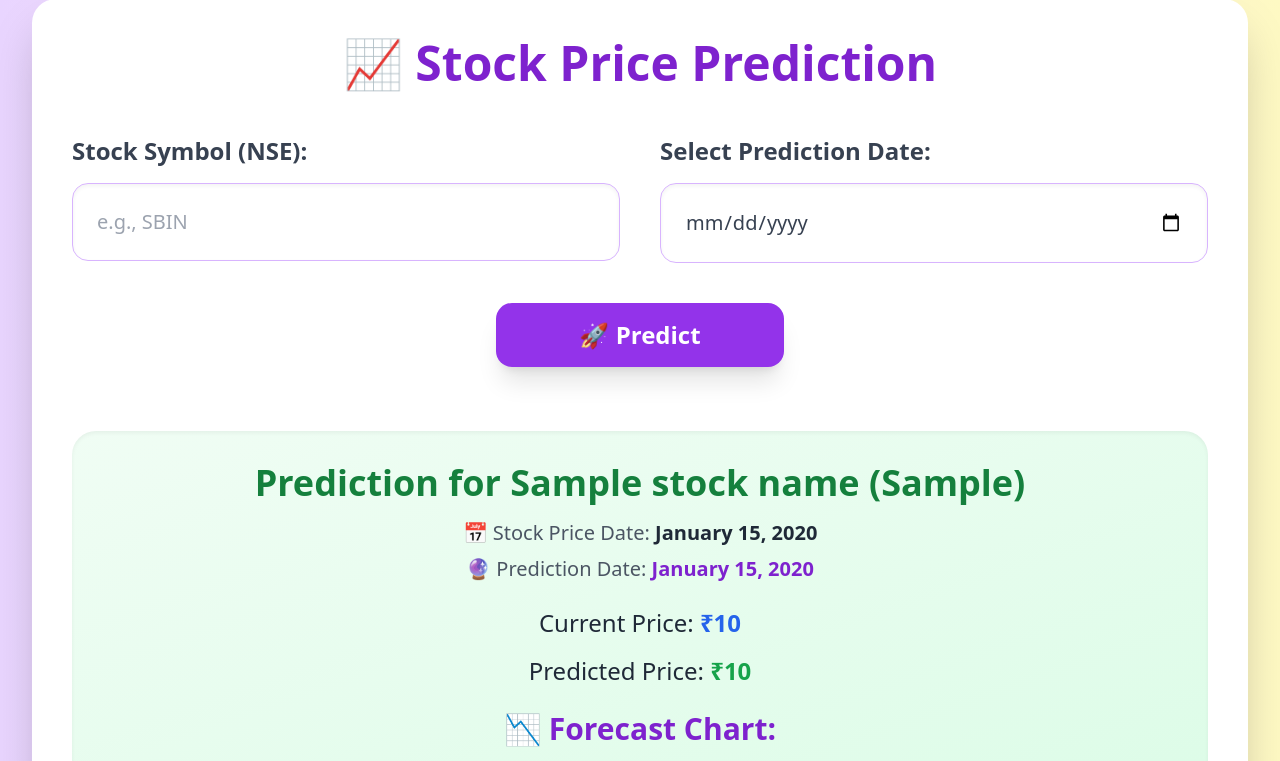
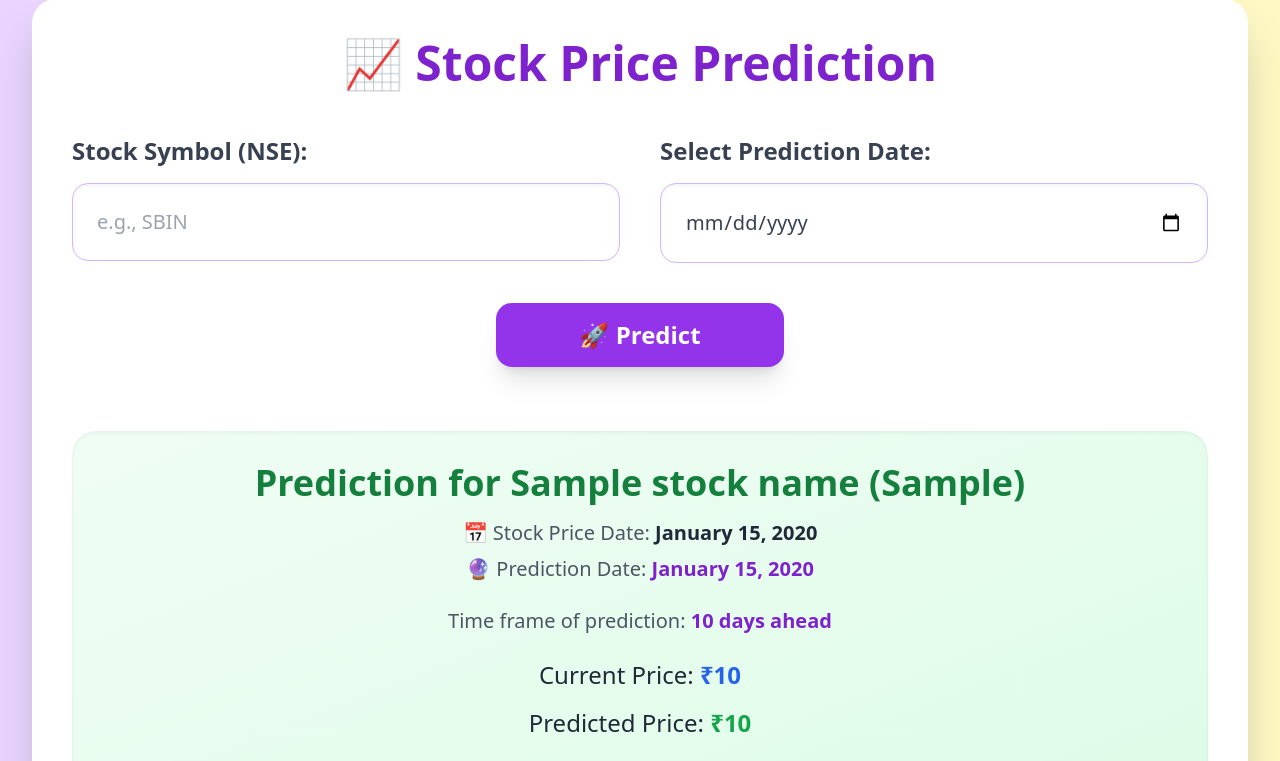
Before and after one commit to AsHerr23/Sp, a Django app: template StockPred/templates/stockpred.html in a window 1280 px wide. Shown: the part 33-794 px from the top of the page. Run offline with Django 5.2, Linux system fonts and the light colour scheme; the template is opened without the code that fills it: most values are stand-ins (such as "Sample title", 1, 10 or a date in 2020); some libraries are stand-ins or nearby versions.

Commit message:
view file changes

```diff
--- a/StockPred/templates/stockpred.html
+++ b/StockPred/templates/stockpred.html
@@ -44,6 +44,10 @@
 
             <p class="text-xl text-gray-600 text-center mb-6">
                 🔮 Prediction Date: <span class="font-semibold text-purple-700">{{ prediction_date|date:"F j, Y" }}</span>
+            </p>
+
+            <p class="text-xl text-gray-600 text-center mb-6">
+                Time frame of prediction: <CODE_BLOCK><span class="font-semibold text-purple-700">{{ days_ahead }} days ahead</span></CODE_BLOCK>
             </p>
 
             <p class="text-2xl text-gray-800 mb-4 text-center">
--- a/StockPred/views.py
+++ b/StockPred/views.py
@@ -251,6 +251,7 @@ def stockpred(request):
     stock_name = None
     nse_symbol = None
     prediction_date = None
+        time_frame = None
 
     if request.method == "POST":
         symbol = request.POST.get("symbol")
@@ -278,6 +279,7 @@ def stockpred(request):
 
                     # Calculate prediction date
                     prediction_date = current_price_date + timedelta(days=days_ahead)
+                    time_frame=days_ahead
 
                     # Fetch historical stock data for forecasting
                     history = fetch_stock_data_for_prediction(nse_symbol)
@@ -309,6 +311,7 @@ def stockpred(request):
         "graph_url": graph_url,
         "error": error,
         "prediction_date": prediction_date,
+        "time_frame": time_frame
     })
 #_____________________________________news_______________________________________
 from .news import FinancialNewsFetcher
```
Also changed, not shown: 1 other file.
